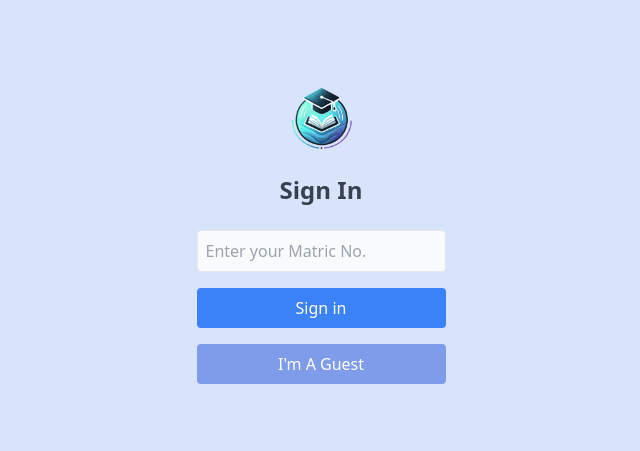
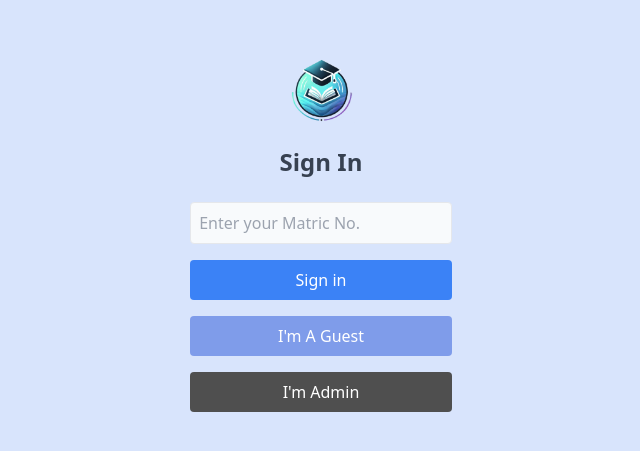
Before and after one commit to sandesb/reduxing, a React (Vite) app: page / in a window 1280 px wide. Shown: the part 169-620 px from the top of the page, without its empty margins (319-959 px from the left). Built offline with nearby package versions, Linux system fonts and the light colour scheme; no server answers; the database is empty; what cloudinary-core would draw is missing.

Commit message:
Admin Button

```diff
--- a/src/pages/Login.jsx
+++ b/src/pages/Login.jsx
@@ -40,6 +40,10 @@ const Login = () => {
         navigate('/home'); // Redirect to home page
       };
 
+      const handleAdminLogin = () => {
+        navigate('/admin'); // Redirect to home page
+      };
+
         {/* Guest Button */}
         <button type="button" className="w-full bg-blue-400 text-white p-2 rounded hover:bg-[#6a87d5]" onClick={handleGuestLogin}>
         I'm A Guest
@@ -67,6 +71,10 @@ const Login = () => {
             <button type="button" className="w-full bg-[#7F9CEA] text-white p-2 rounded hover:bg-[#6a87d5]" onClick={handleGuestLogin}>
             I'm A Guest
           </button>
+
+          <button type="button" className="w-full mt-4 bg-[#4f4f4f] text-white p-2 rounded hover:bg-[#6a87d5]" onClick={handleAdminLogin}>
+            I'm Admin
+          </button>
         </form>
       </div>
     </div>
```
